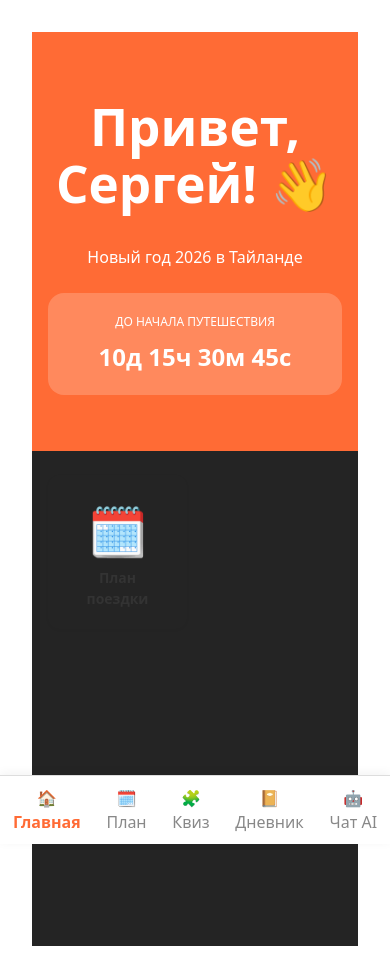
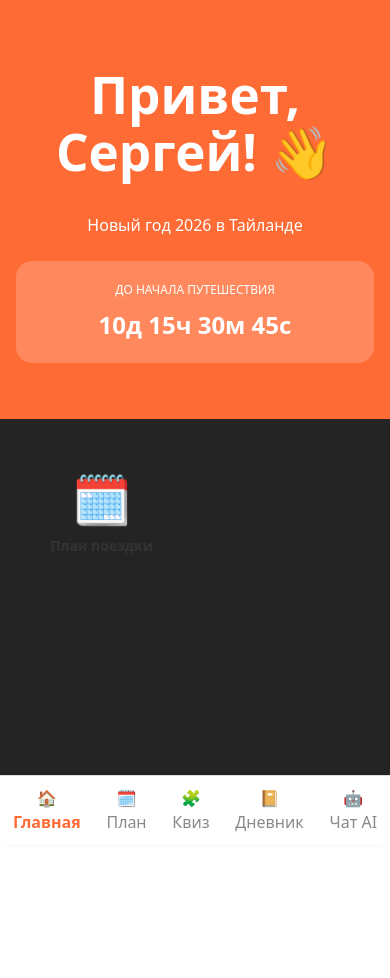
Before and after one commit to Salen79/thailand-family-trip, a React (Vite) app in the folder spa-app/: page / in a window 390 px wide. After the commit the page ends 844 px from the top, so only its background shows below. Built offline with nearby package versions, Linux system fonts and the light colour scheme.

Commit message:
fix: refactor layout to flexbox to prevent click blocking on mobile

```diff
--- a/spa-app/src/App.tsx
+++ b/spa-app/src/App.tsx
@@ -4,10 +4,8 @@ import { BrowserRouter as Router, Routes, Route, Link } from 'react-router-dom';
 import { appStateData } from './data/initialState.ts';
 import './App.css';
 
-// 1. Импортируем типы из нового файла types.ts
+// Импорты типов и компонентов
 import type { AppState, QuizQuestion } from './types';
-
-// 2. Активируем импорты всех компонентов
 import { HomeScreen } from './screens/HomeScreen';
 import { PlanScreen } from './screens/PlanScreen';
 import { QuizScreen } from './screens/QuizScreen';
@@ -15,12 +13,7 @@ import { DiaryScreen } from './screens/DiaryScreen';
 import { PhrasebookScreen } from './screens/PhrasebookScreen';
 import { BottomNav } from './components/BottomNav';
 
-
-// -----------------------------------------------------
-// 1. ОПРЕДЕЛЕНИЕ КОНТЕКСТА (ИСПОЛЬЗУЕМ ИМПОРТИРОВАННЫЕ ТИПЫ)
-// -----------------------------------------------------
-
-// Обновленный контракт контекста
+// 1. ОПРЕДЕЛЕНИЕ КОНТЕКСТА
 interface AppContextType {
     state: AppState;
     setAppState: Dispatch<SetStateAction<AppState>>;
@@ -33,9 +26,6 @@ const initialAppState: AppState = {
     currentScreen: 'home',
     familyMembers: appStateData.familyMembers,
     places: appStateData.places,
-
-    // МЫ ДОБАВЛЯЕМ (appStateData.quizQuestions as any[]),
-    // чтобы TS не блокировал доступ к id и correctAnswer
     quizQuestions: (appStateData.quizQuestions as any[]).map((q: any) => ({
         id: q.id,
         day: q.day,
@@ -48,8 +38,6 @@ const initialAppState: AppState = {
 
 export const AppContext = createContext<AppContextType | undefined>(undefined);
 
-
-// ХУК ДЛЯ ИСПОЛЬЗОВАНИЯ КОНТЕКСТА
 export const useAppStateContext = (context: Context<AppContextType | undefined>): AppContextType => {
     const ctx = useContext(context);
     if (ctx === undefined) {
@@ -58,53 +46,33 @@ export const useAppStateContext = (context: Context<AppContextType | undefined>)
     return ctx as AppContextType;
 };
 
-
-// -----------------------------------------------------
-// 2. ГЛАВНОЕ ПРИЛОЖЕНИЕ (ЛОГИКА И РОУТЕР)
-// -----------------------------------------------------
-
-// Заглушка для AI-Ассистента
-const AIChatScreen = () => {
-    return (
+// Заглушка чата
+const AIChatScreen = () => (
     <div style={{ padding: '20px', textAlign: 'center' }}>
         <h2>AI-Ассистент 🤖</h2>
         <Link to="/">← На главную</Link>
     </div>
 );
-};
-
 
 function App() {
   const [appState, setAppState] = useState<AppState>(initialAppState);
 
-  // ФУНКЦИЯ ОБРАБОТКИ ОТВЕТОВ КВИЗА
   const handleQuizAnswer = (quizId: number, answerKey: string) => {
+    console.log(`App.tsx: Получен ответ для вопроса ${quizId}: ${answerKey}`);
     setAppState(prevState => {
         const updatedQuizQuestions = prevState.quizQuestions.map(q => {
-            // TypeScript теперь знает, что q имеет id и correctAnswer
             if (q.id === quizId) {
                 const isCorrect = answerKey === q.correctAnswer;
-
-                return {
-                    ...q,
-                    userAnswer: answerKey,
-                    isAnswered: true,
-                    isCorrect: isCorrect,
-                };
+                return { ...q, userAnswer: answerKey, isAnswered: true, isCorrect };
             }
             return q;
         });
-
         const allCorrect = updatedQuizQuestions.every(q => q.isCorrect);
-
-        return {
-            ...prevState,
-            quizQuestions: updatedQuizQuestions,
-            documentsUnlocked: allCorrect,
-        };
+        return { ...prevState, quizQuestions: updatedQuizQuestions, documentsUnlocked: allCorrect };
     });
   };
 
+  // Передаем объект напрямую без useMemo для исключения блокировок
   const contextValue = {
       state: appState,
       setAppState,
@@ -114,8 +82,25 @@ const contextValue = {
   return (
     <AppContext.Provider value={contextValue}>
         <Router>
-            <div className="app-container">
-                <div className="content-area" style={{ paddingBottom: '70px' }}>
+            {/* Используем Flex-контейнер на весь экран */}
+            <div className="app-wrapper" style={{
+                display: 'flex',
+                flexDirection: 'column',
+                height: '100vh',
+                width: '100vw',
+                overflow: 'hidden',
+                position: 'fixed',
+                top: 0,
+                left: 0
+            }}>
+                {/* Область контента занимает всё свободное место */}
+                <main className="content-area" style={{
+                    flex: 1,
+                    overflowY: 'auto',
+                    WebkitOverflowScrolling: 'touch',
+                    position: 'relative',
+                    zIndex: 1
+                }}>
                     <Routes>
                         <Route path="/" element={<HomeScreen />} />
                         <Route path="/plan" element={<PlanScreen />} />
@@ -123,10 +108,14 @@ const contextValue = {
                         <Route path="/diary" element={<DiaryScreen />} />
                         <Route path="/phrases" element={<PhrasebookScreen />} />
                         <Route path="/chat" element={<AIChatScreen />} />
-                        <Route path="*" element={<div>404 | Страница не найдена</div>} />
+                        <Route path="*" element={<div>404</div>} />
                     </Routes>
-                </div>
+                </main>
+
+                {/* Навигация жестко прижата к низу и не перекрывает контент */}
+                <footer style={{ flexShrink: 0, zIndex: 10 }}>
                     <BottomNav />
+                </footer>
             </div>
         </Router>
     </AppContext.Provider>
```
Lines whose indentation alone changed are shown as unchanged.
